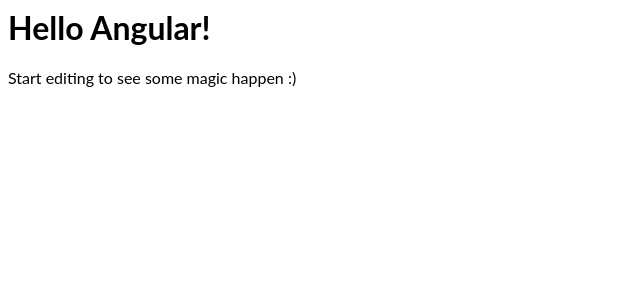
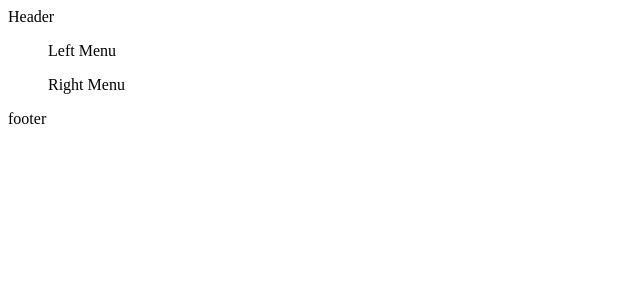
Before and after one commit to chkamesh/angstack, an Angular app: page / in a window 1280 px wide. Shown: the top 300 px of the page, without its empty margins (0-640 px from the left). Built offline with nearby package versions, Linux system fonts and the light colour scheme.

Commit message:
5 files modified

```diff
--- a/src/app/app.component.html
+++ b/src/app/app.component.html
@@ -1,4 +1,13 @@
-<hello name="{{ name }}"></hello>
-<p>
-  Start editing to see some magic happen :)
-</p>
+<app-header></app-header>
+<div  >
+  <ul>
+    <app-ltmenu></app-ltmenu>
+  </ul>
+  <ul>
+
+  </ul>
+  <ul>
+    <app-rtmenu></app-rtmenu>
+  </ul>
+</div>
+<app-footer></app-footer>
--- a/src/app/footer/footer.component.html
+++ b/src/app/footer/footer.component.html
@@ -0,0 +1 @@
+footer
--- a/src/app/header/header.component.html
+++ b/src/app/header/header.component.html
@@ -0,0 +1 @@
+Header
--- a/src/app/ltmenu/ltmenu.component.html
+++ b/src/app/ltmenu/ltmenu.component.html
@@ -0,0 +1 @@
+Left Menu
--- a/src/app/rtmenu/rtmenu.component.html
+++ b/src/app/rtmenu/rtmenu.component.html
@@ -0,0 +1 @@
+Right Menu
```
